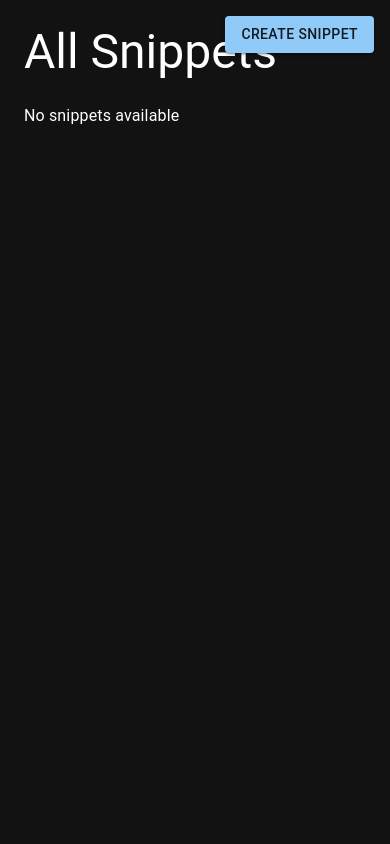
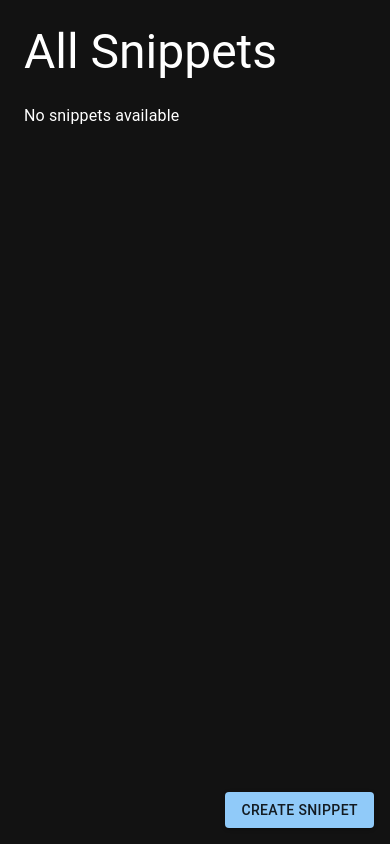
Before and after one commit to ashishyoo/Quick-Snippets, a Next.js app: page /snippets in a window 390 px wide. Built offline with nearby package versions, Linux system fonts and the light colour scheme.

Commit message:
refactor: minor improvement and fixed styling

```diff
--- a/src/app/page.tsx
+++ b/src/app/page.tsx
@@ -1,17 +1,13 @@
 "use client";
 
 import React from "react";
-import { darkTheme, CssBaseline, ThemeProvider } from "../utils/index";
 import CreateSnippet from "@/components/CreateSnippet";
 
 const page = () => {
   return (
-    <ThemeProvider theme={darkTheme}>
-      <CssBaseline />
-      <div className="min-h-screen w-full flex items-center justify-center relative">
-        <CreateSnippet />
-      </div>
-    </ThemeProvider>
+    <div className="min-h-screen w-full flex items-center justify-center relative">
+      <CreateSnippet />
+    </div>
   );
 };
 
--- a/src/components/CreateSnippet.tsx
+++ b/src/components/CreateSnippet.tsx
@@ -39,7 +39,7 @@ const CreateSnippet = () => {
   useEffect(() => saveToLocal(snippets), [snippets]);
 
   return (
-    <div>
+    <div className="w-xl">
       <Button
         sx={{
           position: "absolute",
@@ -52,10 +52,7 @@ const CreateSnippet = () => {
       >
         View Snippets
       </Button>
-      <form
-        onSubmit={handleSubmit(handleCreateSnippet)}
-        className="p-4 w-xl relative"
-      >
+      <form onSubmit={handleSubmit(handleCreateSnippet)} className="p-4 w-full">
         <Typography variant="h3" className="pb-6">
           Quick Snippets
         </Typography>
--- a/src/components/SnippetCard.tsx
+++ b/src/components/SnippetCard.tsx
@@ -1,4 +1,4 @@
-import React from "react";
+import React, { memo } from "react";
 import Card from "@mui/material/Card";
 import CardContent from "@mui/material/CardContent";
 import Typography from "@mui/material/Typography";
@@ -7,22 +7,28 @@ import CardActionArea from "@mui/material/CardActionArea";
 import CardActions from "@mui/material/CardActions";
 import { Snippet } from "@/types/snippet";
 import useSnippetStore from "@/state/store";
+import { useRouter } from "next/navigation";
 
 const SnippetCard = ({ snippet }: { snippet: Snippet }) => {
-  console.log(snippet);
   const {
     id,
     data: { name },
   } = snippet;
   const { removeSnippet } = useSnippetStore();
 
+  const router = useRouter();
+
   const handleRemove = (deleteId: string) => {
     removeSnippet(deleteId);
   };
 
+  const handleCardClick = (cardId: string) => {
+    router.push(`/snippets/${cardId}`);
+  };
+
   return (
-    <Card sx={{ maxWidth: 345 }}>
-      <CardActionArea>
+    <Card sx={{ maxWidth: 600 }}>
+      <CardActionArea onClick={() => handleCardClick(id)}>
         <CardContent>
           <Typography gutterBottom variant="h5" component="div">
             {name}
@@ -38,4 +44,4 @@ const SnippetCard = ({ snippet }: { snippet: Snippet }) => {
   );
 };
 
-export default SnippetCard;
+export default memo(SnippetCard);
--- a/src/components/Snippets.tsx
+++ b/src/components/Snippets.tsx
@@ -2,7 +2,7 @@
 
 import React from "react";
 import SnippetCard from "@/components/SnippetCard";
-import { Stack, Typography, Button } from "@mui/material";
+import { Typography, Button } from "@mui/material";
 import useSnippetStore from "@/state/store";
 import { darkTheme, CssBaseline, ThemeProvider } from "../utils/index";
 import { useRouter } from "next/navigation";
@@ -11,22 +11,31 @@ const Snippets = () => {
   const router = useRouter();
   const { snippets } = useSnippetStore();
   const handleCreateSnippet = () => {
-    router.back();
+    router.push("/");
   };
 
   return (
     <ThemeProvider theme={darkTheme}>
       <CssBaseline />
-      <Stack className="gap-2">
+      <div className="grid grid-cols-1 md:grid-cols-2 lg:grid-cols-4 gap-2">
         <Button
           sx={{
-            position: "absolute",
-            top: "1rem",
+            position: "fixed",
+            top: {
+              xs: "auto",
+              sm: "1rem",
+              md: "1rem",
+            },
             right: "1rem",
+            bottom: {
+              xs: "1rem",
+              sm: "auto",
+              md: "auto",
+            },
           }}
           variant="contained"
-          className="absolute top-4 right-4"
           onClick={handleCreateSnippet}
+          className="z-10"
         >
           Create Snippet
         </Button>
@@ -37,7 +46,7 @@ const Snippets = () => {
         ) : (
           <Typography>No snippets available</Typography>
         )}
-      </Stack>
+      </div>
     </ThemeProvider>
   );
 };
```
